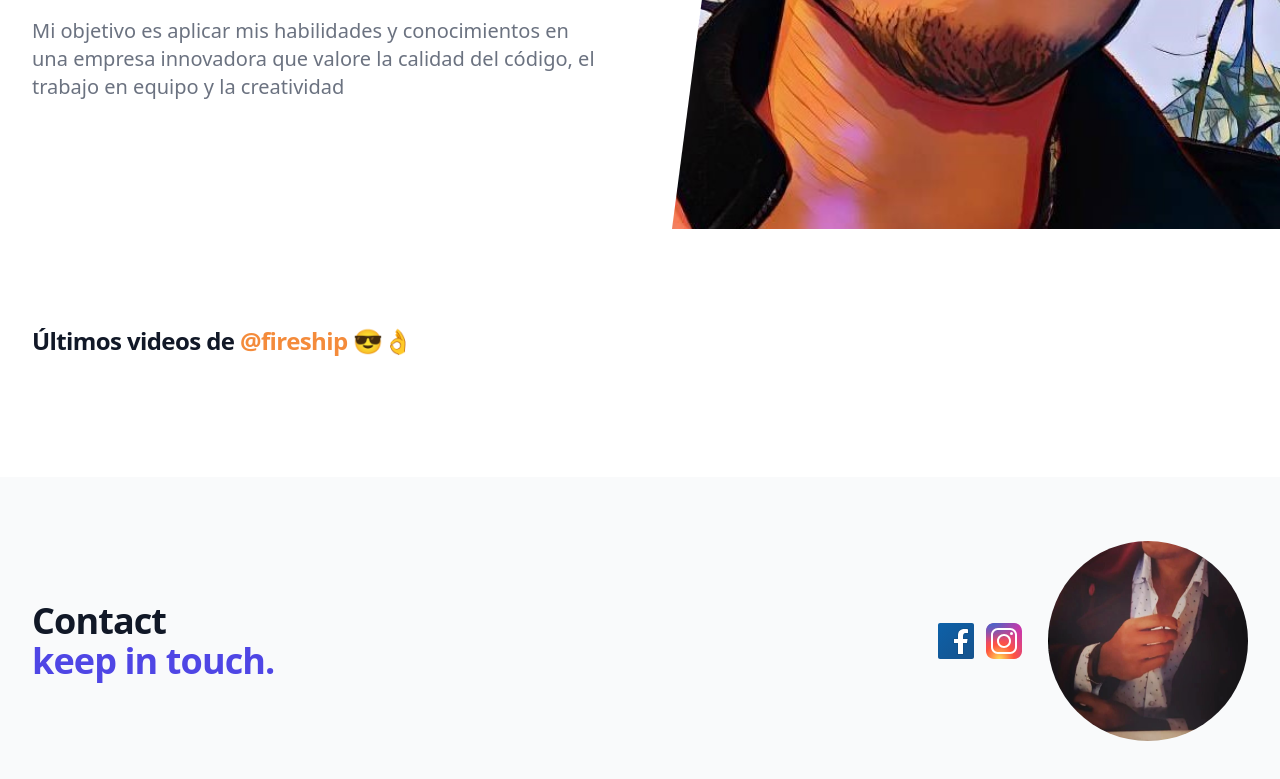
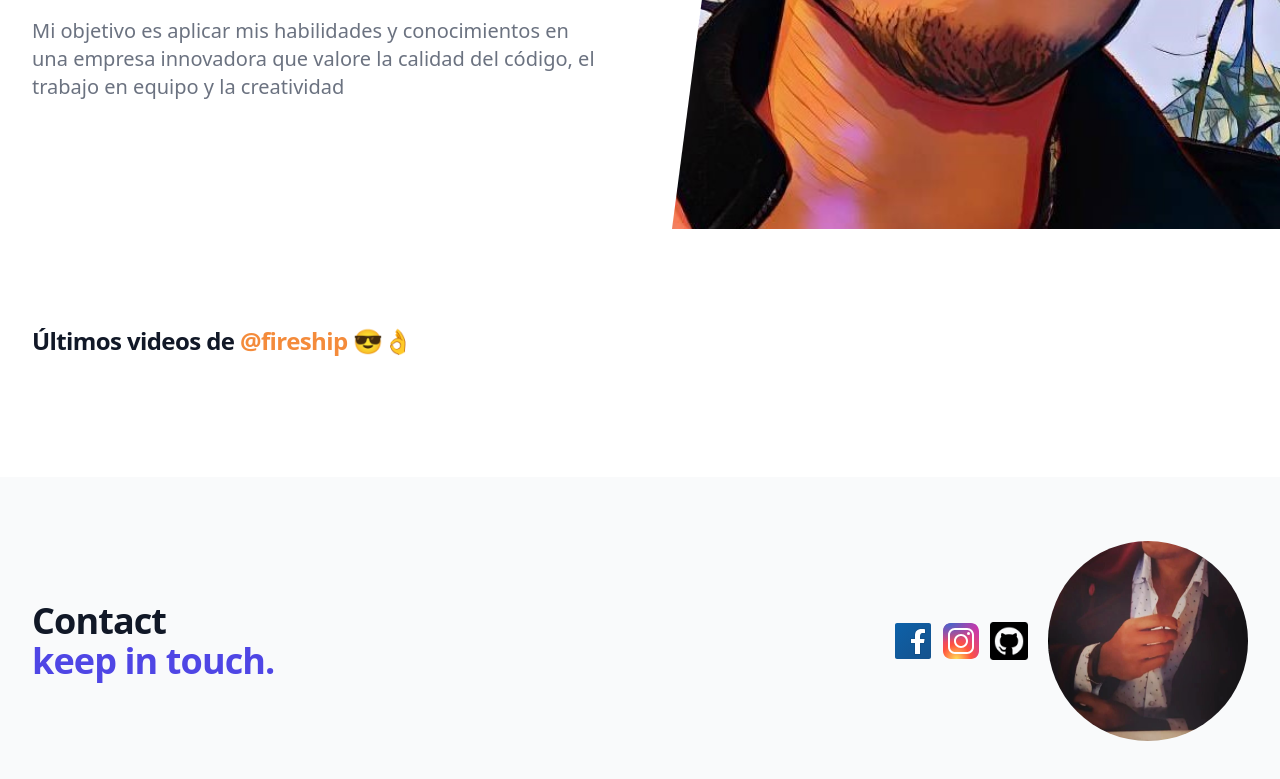
Before and after one commit to fabroche/landing-vanilla, a website: page index.html in a window 1280 px wide. Shown: the part 507-1286 px from the top of the page. Drawn offline with nearby package versions, Linux system fonts and the light colour scheme; no server answers.

Commit message:
agregado link a github en seccion de contactos

```diff
--- a/index.html
+++ b/index.html
@@ -149,6 +149,10 @@
                           d="M30,37H18c-3.859,0-7-3.14-7-7V18c0-3.86,3.141-7,7-7h12c3.859,0,7,3.14,7,7v12	C37,33.86,33.859,37,30,37z M18,13c-2.757,0-5,2.243-5,5v12c0,2.757,2.243,5,5,5h12c2.757,0,5-2.243,5-5V18c0-2.757-2.243-5-5-5H18z"/>
                 </svg>
             </a>
+
+            <a href="https://github.com/fabroche">
+                <img class="github-icon" src="./src/assets/icons/icons8-github-48.png" WIDTH="38" SIZES="38">
+            </a>
             <picture class="profile-banner--container">
                 <img src="./src/assets/img/profile-banner.png" alt="">
             </picture>
--- a/src/styles/styles.css
+++ b/src/styles/styles.css
@@ -18,3 +18,7 @@ color: rgb(244,139,59);
 .profile-banner--container img {
     border-radius: 50%;
 }
+
+.github-icon {
+    margin-left: 5px;
+}
```
Also changed, not shown: src/assets/icons/icons8-github-48.png (added).
